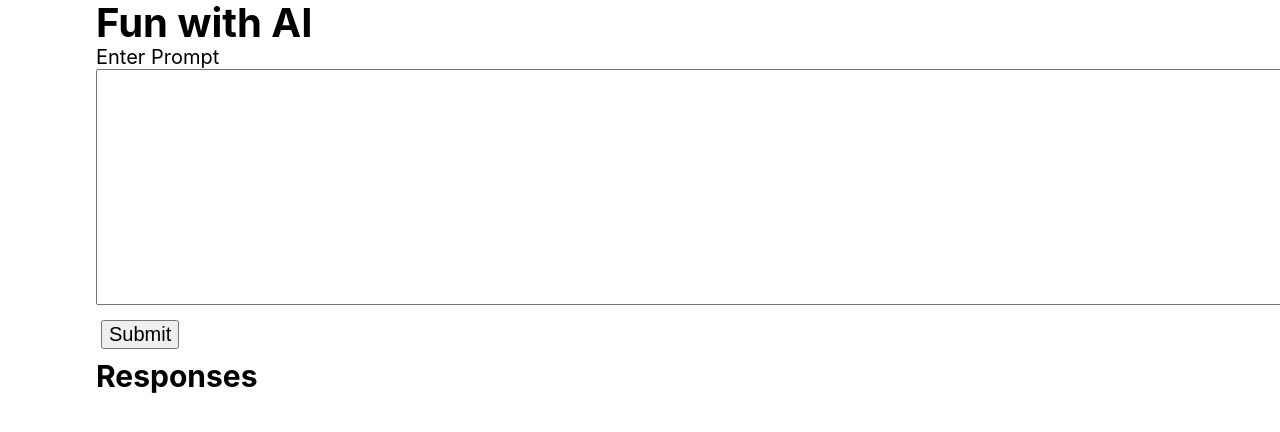
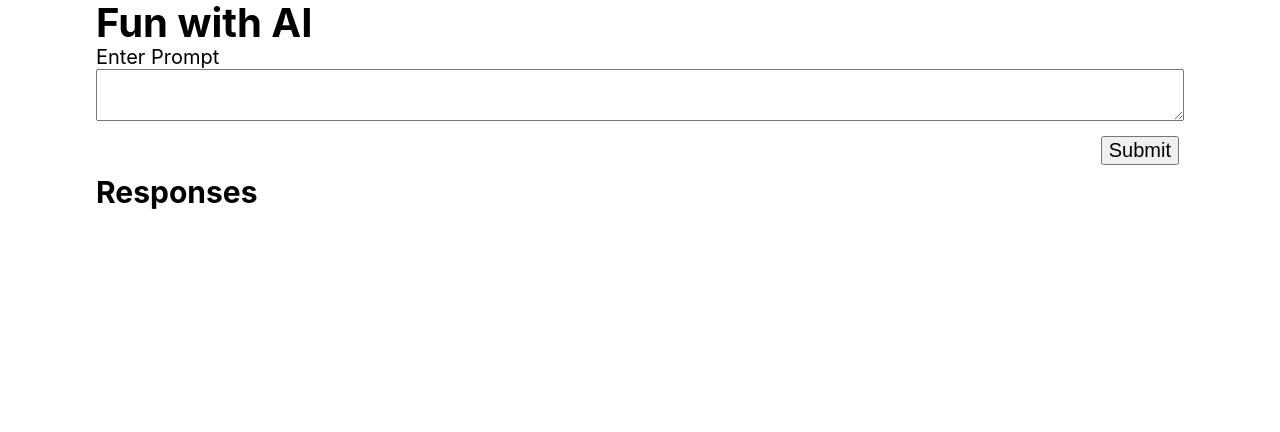
Before and after one commit to irashid1/open-ai, a React (Create React App) app: page / in a window 1280 px wide. Shown: the top 432 px of the page. Built offline with nearby package versions, Linux system fonts and the light colour scheme.

Commit message:
succefully implemented the map function for all prompts and responses

```diff
--- a/src/App.js
+++ b/src/App.js
@@ -6,6 +6,14 @@ function App() {
   const [userPrompt, setUserPrompt] = useState("");
   const [userResponse, setUserResponse] = useState("");
   const [userInput, setUserInput] = useState("");
+
+  const [userKey, setUserKey] = useState(1);
+
+  const [flag, setFlag] = useState(false);
+
+  const [allPromptResponse, setAllPromptResponse] = useState([]);
+
+  // let key = 0;
 
   const handleSubmit = (e) => {
     e.preventDefault();
@@ -17,6 +25,22 @@ function App() {
   }
 
   useEffect(() => {
+    // debugger
+    if (flag === true) {
+      const newObj = {
+        prompt: userPrompt,
+        response: userResponse,
+        key: userKey,
+      };
+      setAllPromptResponse([newObj, ...allPromptResponse]);
+      setFlag(false);
+      // console.log(newObj);
+    }
+    console.log(allPromptResponse);
+  }, [allPromptResponse, flag, userKey, userPrompt, userResponse]);
+
+  useEffect(() => {
+    // debugger
     const data = {
       prompt: userPrompt,
       temperature: 0.5,
@@ -25,6 +49,7 @@ function App() {
       frequency_penalty: 0.0,
       presence_penalty: 0.0,
     };
+
 
     if (userPrompt) {
       fetch("https://api.openai.com/v1/engines/text-curie-001/completions", {
@@ -45,8 +70,9 @@ function App() {
           }
         })
         .then((jsondata) => {
-          console.log(jsondata.choices[0]);
           setUserResponse(jsondata.choices[0].text);
+          setUserKey(jsondata.created);
+          setFlag(true);
         })
         .catch((error) => {
           console.log(error);
@@ -54,6 +80,29 @@ function App() {
 
     }
   }, [userPrompt]);
+
+  // useEffect(() => {
+
+  //   if (toggle === true) {
+  //     const element = {
+  //       userPrompt : userPrompt,
+  //       userResponse : userResponse,
+
+  //     };
+  //     // setToggle(false);
+  //     // let newElement = [];
+  //     // setAllPromptResponse([element, ...allPromptResponse])
+  //     // console.log(toggle);
+  //     console.log(element);
+  //     // newElement = [...element, newElement];
+  //     // newElement.userPrompt = userPrompt;
+  //     // newElement.userResponse = userResponse;
+  //     // setAllPromptResponse(...element);
+  //     console.log(allPromptResponse);
+  //   }
+  // },[allPromptResponse, toggle, userPrompt, userResponse]);
+
+
 
   return (
     <div className="App">
@@ -67,7 +116,7 @@ function App() {
         <div className="wrapper">
           <form action="" onSubmit={handleSubmit}>
             <label htmlFor="prompt">Enter Prompt</label>
-          <textarea name="prompt" id="prompt" cols="100" rows="10" onChange={handleChange}></textarea>
+            <textarea name="prompt" id="prompt" cols="100" rows="2" onChange={handleChange}></textarea>
 
             <div className="button-container">
               <button className="submit-prompt-button" type="submit" >Submit</button>
@@ -76,11 +125,22 @@ function App() {
 
           <div>
             <h2>Responses</h2>
+            {/* map */}
 
-            <div className="response-container">
-              <p className="user-prompt">{userPrompt}</p>
-              <p className="user-response">{userResponse}</p>
+            {allPromptResponse.map((prop) => {
+              return (
+                <div className="response-container" key={prop.key}>
+                  <p className="user-prompt">Prompt: {prop.prompt}</p>
+                  <p className="user-response">Response: {prop.response}</p>
                 </div>
+              );
+            })}
+
+            {/* <div className="response-container">
+              <p className="user-prompt">Prompt: {userPrompt}</p>
+              <p className="user-response">Response: {userResponse}</p>
+            </div> */}
+
           </div>
         </div>
       </main>
--- a/src/styles/App.css
+++ b/src/styles/App.css
@@ -282,8 +282,25 @@ label {
   display: block;
 }
 
+textarea {
+  width: 100%;
+  max-width: 1200px;
+}
+
 .wrapper {
   width: 85%;
   max-width: 1200px;
   margin: 0 auto;
+}
+
+.button-container {
+  justify-content: flex-end;
+  display: flex;
+}
+
+.response-container {
+  padding: 15px 0;
+}
+.response-container p {
+  padding: 5px 0;
 }/*# sourceMappingURL=App.css.map */
--- a/src/styles/partials/_general.scss
+++ b/src/styles/partials/_general.scss
@@ -1,16 +1,13 @@
-@import url('https://fonts.googleapis.com/css2?family=Monoton&family=Poppins:wght@400;600;700;800&display=swap');
-
+@import url("https://fonts.googleapis.com/css2?family=Monoton&family=Poppins:wght@400;600;700;800&display=swap");
 
 $shadow1: gainsboro;
 $gradient: linear-gradient(315deg, #734ae8 0%, #89d4cf 74%);
 
-
 html {
-    font-family: 'Poppins', sans-serif;
+    font-family: "Poppins", sans-serif;
     font-size: 125%;
     overflow-x: hidden;
 }
-
 
 body {
     overflow-x: hidden;
@@ -61,8 +58,25 @@ label {
     display: block;
 }
 
+textarea {
+    width: 100%;
+    max-width: 1200px;
+}
+
 .wrapper {
     width: 85%;
     max-width: 1200px;
     margin: 0 auto;
 }
+
+.button-container {
+    justify-content: flex-end;
+    display: flex;
+}
+
+.response-container {
+    padding: 15px 0;
+    p {
+        padding: 5px 0;
+    }
+}
```
Also changed, not shown: 1 other file (tests, documents, lock files or other folders). Lines whose indentation alone changed are shown as unchanged.
